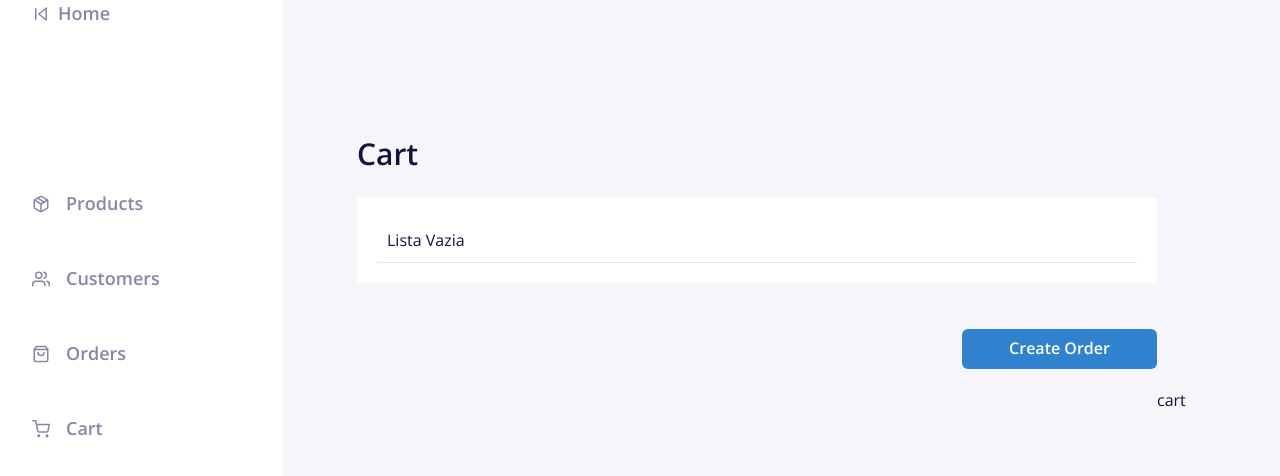
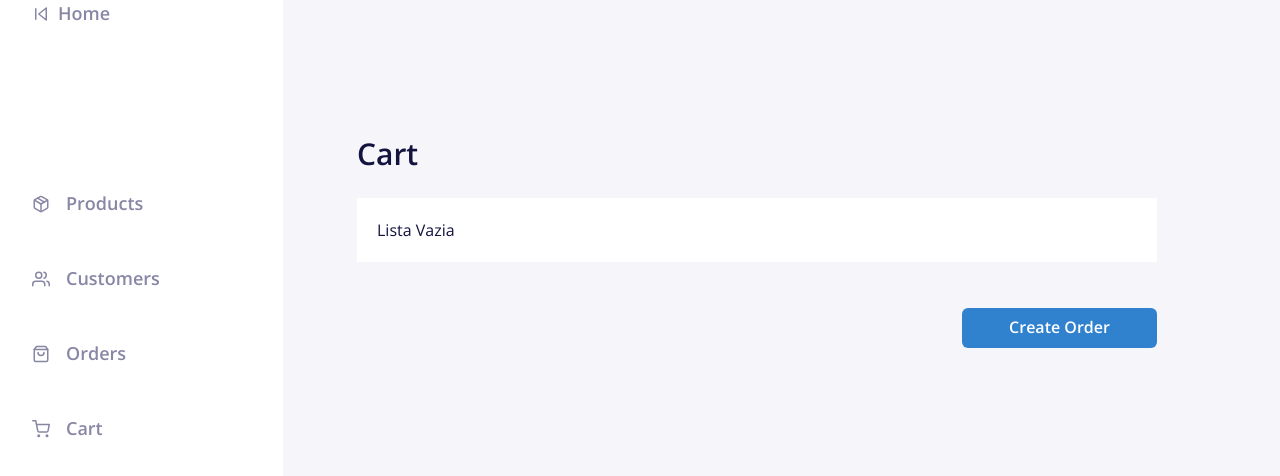
Before and after one commit to Jose-Caldas/jrc-app-store, a Next.js app: page /cart in a window 1280 px wide. Shown: the top 476 px of the page. Built offline with nearby package versions, Linux system fonts and the light colour scheme.

Commit message:
update: cart

```diff
--- a/src/components/ProductItem.tsx
+++ b/src/components/ProductItem.tsx
@@ -6,8 +6,9 @@ import { useStore } from "../pages/productsList";
 import { numberFormat } from "../utils/numberFormat";
 import { useState } from "react";
 
-export function ProductItem({ name, price }) {
+export function ProductItem({ name, price, _id }) {
   const increasePopulation = useStore((state) => state.increasePopulation);
+  const onRemoveToCart = useStore((state) => state.removeFromCart);
 
   return (
     <Flex>
@@ -39,7 +40,7 @@ export function ProductItem({ name, price }) {
         </Flex>
         <Flex bg="gray.300" height="50px">
           <Flex justify="space-evenly" width="100%" align="center">
-            <Button bg="transparent">
+            <Button bg="transparent" onClick={() => onRemoveToCart(_id)}>
               <Icon as={FiMinusCircle} color="#F97575" fontSize="20px" />
             </Button>
             <Button onClick={() => increasePopulation()} bg="transparent">
--- a/src/context/AuthContext.tsx
+++ b/src/context/AuthContext.tsx
@@ -25,7 +25,7 @@ type AuthProviderProps = {
   children: ReactNode;
 };
 
-export interface Customer {
+export interface UserProps {
   user: User;
   token: string;
 }
@@ -36,7 +36,7 @@ export interface User {
   name: string;
 }
 
-export interface Root {
+export interface ProductProps {
   products: Product[];
 }
 
@@ -54,7 +54,7 @@ export const APP_TOKEN = "appstore.token";
 export const AuthContext = createContext({} as AuthContextData);
 
 export async function getProducts(): Promise<Product[]> {
-  const response = await api.get<Root>("/product");
+  const response = await api.get<ProductProps>("/product");
 
   return response.data.products;
 }
@@ -65,7 +65,7 @@ export function AuthProvider({ children }: AuthProviderProps) {
 
   async function SignIn({ email, password }: SignInCredentials) {
     try {
-      const response = await api.post<Customer>("/login", {
+      const response = await api.post<UserProps>("/login", {
         email,
         password,
       });
--- a/src/pages/cart.tsx
+++ b/src/pages/cart.tsx
@@ -4,15 +4,34 @@ import { useForm } from "react-hook-form";
 import { SideBar } from "../components/SideBar";
 import { useStore } from "./productsList";
 import Link from "next/link";
+import { useEffect } from "react";
+import nookies from "nookies";
 
 export default function Cart() {
   const { formState } = useForm();
-  const router = useRouter();
 
   const cart = useStore((state) => state.cart);
+  const recoverFromLocalStorage = useStore(
+    (state) => state.recoverFromLocalStorage
+  );
+
+  // Set o cookie em forma serializavel
+  // Pegar o cookie e voltar para o tipo primitivo
+
+  useEffect(() => {
+    try {
+      const products = nookies.get()?.cart;
+      console.log(products);
+
+      return recoverFromLocalStorage(JSON.parse(products)?.cart);
+    } catch (e) {
+      console.log(e);
+      return [];
+    }
+  }, []);
 
   return (
-    <Flex position="relative">
+    <Flex>
       <SideBar />
       <Flex flexDirection="column" mt="131px">
         <Text fontSize="30px" fontWeight="600" mb="22px">
@@ -26,21 +45,13 @@ export default function Cart() {
           justifyContent="space-between"
           p="20px"
         >
-          <Text
-            id="Product-list"
-            p="10px"
-            borderBottom="1px"
-            borderColor="gray.200"
-          >
-            {cart.length === 0
-              ? "Lista Vazia"
-              : cart.map((product) => (
-                  <>
-                    <p key={product._id}>{product.name}</p>
-                    <p>produto</p>
-                  </>
-                ))}
-          </Text>
+          {cart?.length === 0
+            ? "Lista Vazia"
+            : cart?.map((product) => (
+                <Flex key={product._id}>
+                  <Text>{product.name}</Text>
+                </Flex>
+              ))}
         </Box>
         <Flex justify="flex-end" mt="46px">
           <Link href="/orders">
@@ -55,8 +66,6 @@ export default function Cart() {
           </Link>
         </Flex>
       </Flex>
-
-      <button onClick={() => router.push("/cart")}>cart</button>
     </Flex>
   );
 }
--- a/src/pages/customers.tsx
+++ b/src/pages/customers.tsx
@@ -37,10 +37,6 @@ export default function Customers() {
       staleTime: 1000 * 5,
     }
   );
-
-  // if (!data?.length) {
-  //   return <p>Loading</p>;
-  // }
 
   return (
     <Flex flex="1" w="100vw">
--- a/src/pages/index.tsx
+++ b/src/pages/index.tsx
@@ -27,7 +27,6 @@ export default function SignIn() {
   const { SignIn } = useContext(AuthContext);
 
   const handleSignIn = async (values: SignInFormData) => {
-    await new Promise((resolve) => setTimeout(resolve, 2000));
     return SignIn(values);
   };
 
--- a/src/pages/productsList.tsx
+++ b/src/pages/productsList.tsx
@@ -1,20 +1,45 @@
-import { Flex, Spinner, Text, Button, Link } from "@chakra-ui/react";
+import { Flex, Spinner, Text } from "@chakra-ui/react";
 import { useQuery } from "react-query";
-import { api } from "./api";
 
 import { ProductItem } from "../components/ProductItem";
 import { SideBar } from "../components/SideBar";
 import { useContext } from "react";
-import { AuthContext, Product } from "../context/AuthContext";
+import { AuthContext } from "../context/AuthContext";
 
 import create from "zustand";
+import nookies from "nookies";
+import { setCookie } from "nookies";
+
+// pegar o valor inicial dos cookies
 
 export const useStore = create((set) => ({
   bears: 0,
   increasePopulation: () => set((state) => ({ bears: state.bears + 1 })),
   removeAllBears: () => set({ bears: 0 }),
   cart: [],
-  addToCart: (item) => set((state) => ({ cart: [...state.cart, item] })),
+  recoverFromLocalStorage: (items) => set(() => ({ cart: items })),
+
+  addToCart: (item) =>
+    set((state) => {
+      setCookie(
+        undefined,
+        "cart",
+        JSON.stringify({ cart: [...state.cart, item] }),
+        {
+          maxAge: 60 * 60 * 24 * 30, //30days
+          path: "/",
+        }
+      );
+
+      return { cart: [...state.cart, item] };
+    }),
+  removeFromCart: (id) => {
+    return set((state) => {
+      const remove = state.cart.filter((item) => item._id !== id);
+
+      return { cart: remove };
+    });
+  },
 }));
 
 export default function ProductsList() {
@@ -24,8 +49,7 @@ export default function ProductsList() {
 
   const { getProducts } = useContext(AuthContext);
 
-  const cart = useStore((state) => state.cart);
-  console.log(cart);
+  const cart = useStore((state) => state.data);
 
   const { isLoading, error, data, isFetching } = useQuery(
     "product",
@@ -66,8 +90,14 @@ export default function ProductsList() {
                   justify="center"
                   m="0 auto"
                 >
-                  <ProductItem name={product.name} price={product.price} />
-                  <button onClick={onAddToCart}>Add to cart</button>
+                  <ProductItem
+                    _id={product._id}
+                    name={product.name}
+                    price={product.price}
+                  />
+                  <button onClick={() => onAddToCart(product)}>
+                    Add to cart
+                  </button>
                 </Flex>
               );
             })}
```
Also changed, not shown: src/pages/registration.tsx (+19 -1 lines), tsconfig.json (+3 -13 lines).
